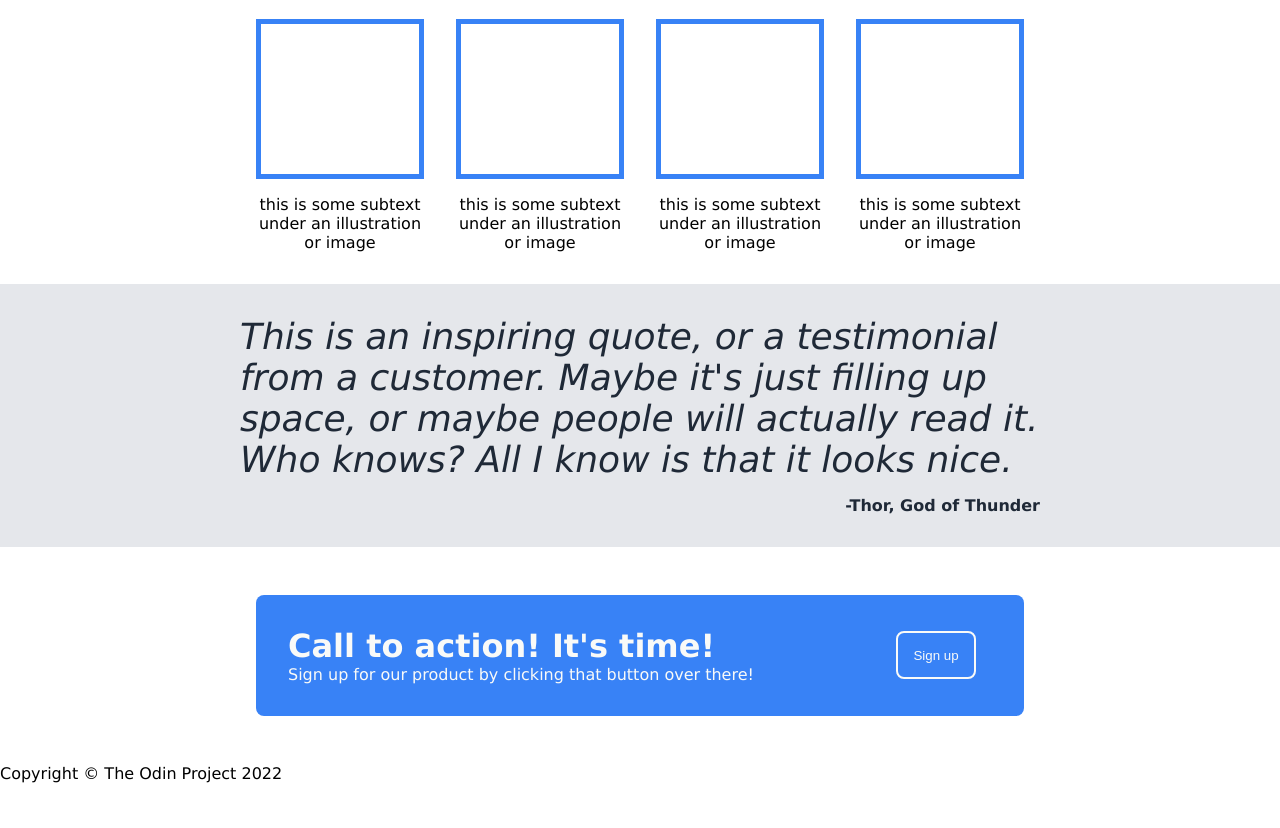
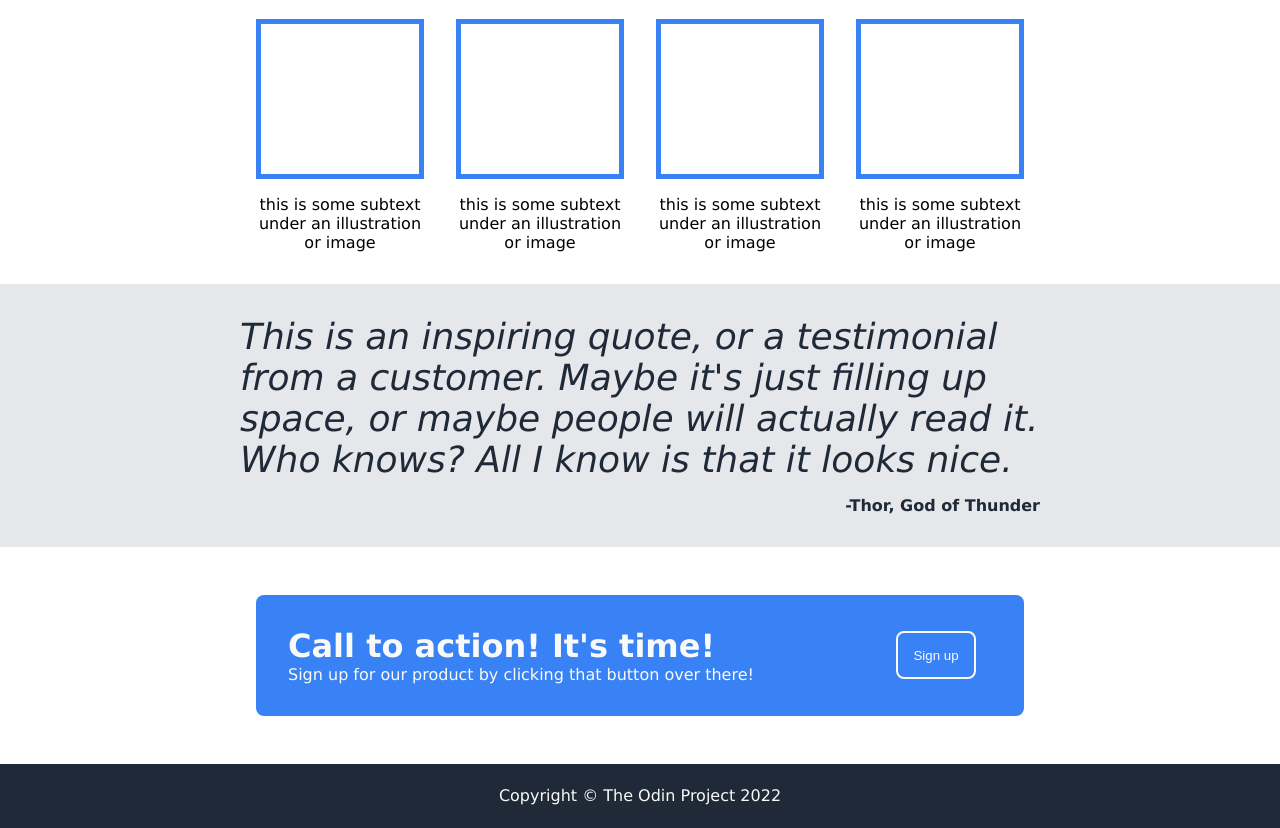
Before and after one commit to ls1955/Landing-Page, a plain HTML site: page index.html in a window 1280 px wide. Shown: the part 498-1326 px from the top of the page. Before the commit the page ends 1281 px from the top, so only its background shows below. Drawn offline with Linux system fonts and the light colour scheme.

Commit message:
Insert major style into footer section

```diff
--- a/style.css
+++ b/style.css
@@ -151,3 +151,13 @@ body{
     height: 3rem;
     margin-right: 1rem;
 }
+
+/* footer */
+.footer{
+    background-color: #1f2937;
+    color: #f9faf8;
+    height: 4rem;
+    display: flex;
+    justify-content: center;
+    align-items: center;
+}
```
